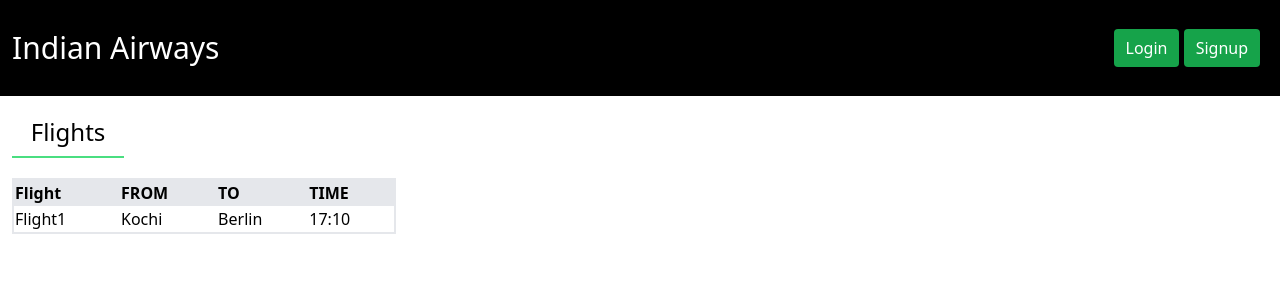
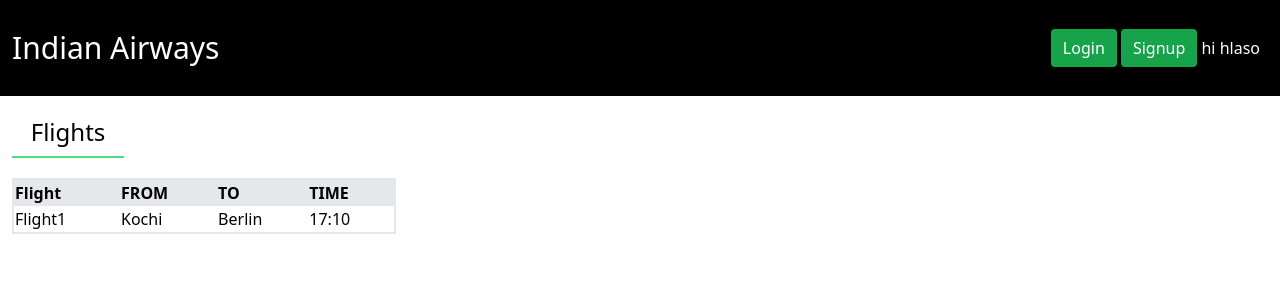
Before and after one commit to AlwinJacobThomas/Airport, a Django app: page /flight/1 in a window 1280 px wide. Shown: the top 300 px of the page. Run offline with Django 4.2, Linux system fonts and the light colour scheme; some libraries are stand-ins or nearby versions.

Commit message:
add some changes

```diff
--- a/core/templates/layouts.html
+++ b/core/templates/layouts.html
@@ -13,6 +13,7 @@
         <div class="user ml-auto text-white p-5">
             <a href="" class="px-3 py-2 rounded bg-green-600">Login</a>
             <a href="" class="px-3 py-2 rounded bg-green-600">Signup</a>
+            hi hlaso
         </div>
     </div>
     <div class="section">{% block content %}{% endblock %}</div>
```
